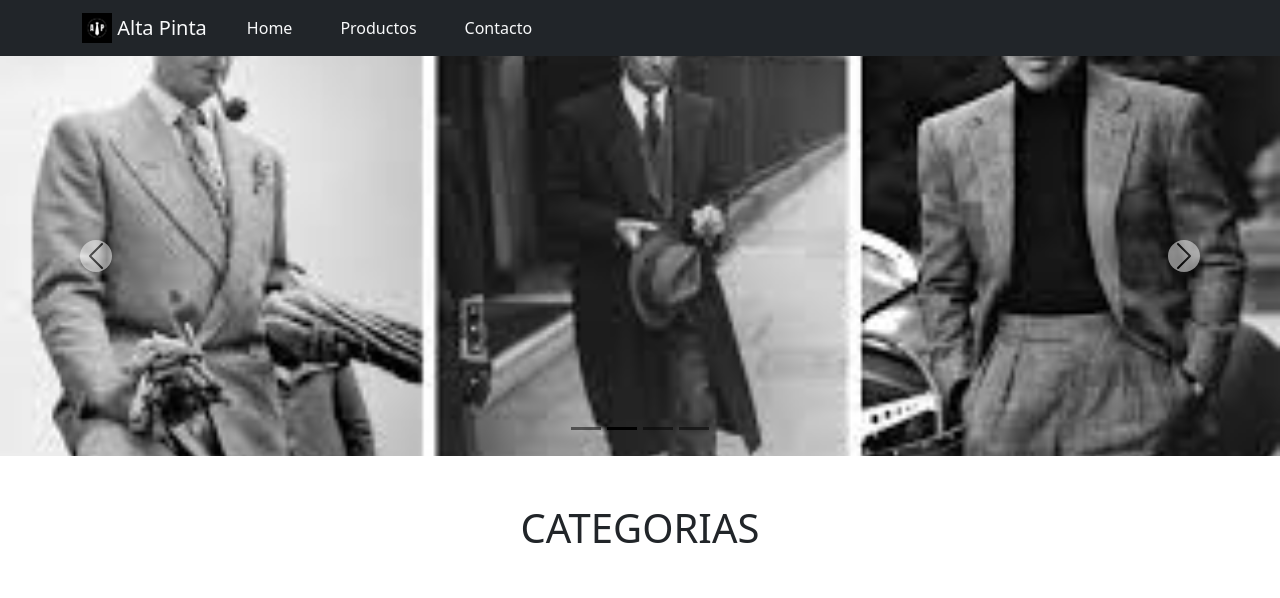
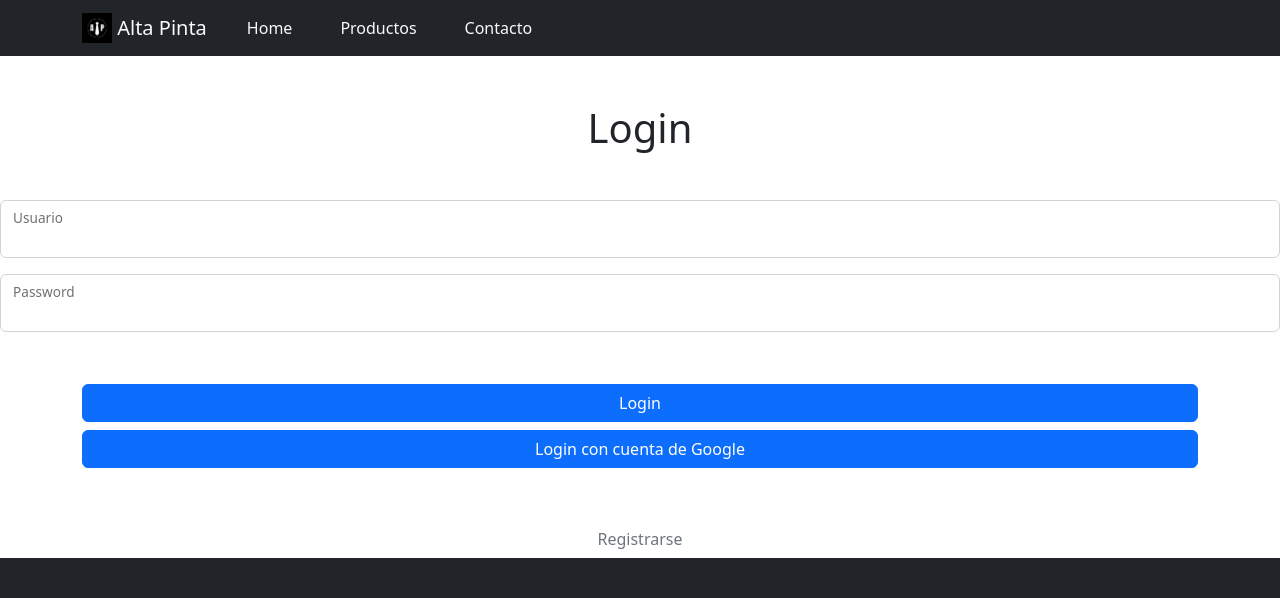
Before and after one commit to eugenia1984/reacteam, a React (Create React App) app: page / in a window 1280 px wide. Shown: the top 598 px of the page. Built offline with nearby package versions, Linux system fonts and the light colour scheme.

Commit message:
Se completó la página del Login y se terminó página de Register, se agregaron 'providers' y '.env' de firebase', además se agregó Logueo con cuenta de google

```diff
--- a/package.json
+++ b/package.json
@@ -9,10 +9,12 @@
     "@fortawesome/free-solid-svg-icons": "^6.2.0",
     "@fortawesome/react-fontawesome": "^0.2.0",
     "bootstrap": "^5.2.2",
+    "firebase": "^9.14.0",
     "react": "^18.2.0",
     "react-bootstrap": "^2.6.0",
     "react-dom": "^18.2.0",
     "react-router-dom": "^6.4.3",
+    "react-script": "^2.0.5",
     "react-scripts": "^5.0.1",
     "sweetalert2": "^11.6.8"
   },
--- a/src/components/login/Login.jsx
+++ b/src/components/login/Login.jsx
@@ -1,7 +1,67 @@
+import { useContext, useState } from "react"
+import { commonLogin, signInWithGoogle } from "../../firebase";
+import { LoginContext, Register } from "./"
+
 export const Login = () => {
-    return (
-        <div>
-            Login
-        </div>
+    const { firebaseLogin, waiting, wait, error, register, signup} = useContext(LoginContext);
+    const [form, setForm] = useState({name: '', pass: ''});
+
+    function checkForm(e) {
+        e.preventDefault();
+        wait();
+        const user = commonLogin(form.name, form.pass, error);
+        firebaseLogin(user);
+    }
+
+    async function googleSignIn(e) {
+        e.preventDefault();
+        wait();
+        const user = await signInWithGoogle(error);
+        firebaseLogin(user);
+    }
+
+    function handleInputChange(e) {
+        const { name, value } = e.target;
+        setForm({...form, [name]: value});
+    }
+
+    return register ? <Register
+                        signup={signup} waiting={waiting} firebaseLogin={firebaseLogin}
+                        handleInputChange = {handleInputChange}
+                        /> : (
+        <form name = 'login'>
+            <h1 className = "my-5">Login</h1>
+            <div className = "form-floating mb-3">
+                <input
+                    name = "name" type = "text" className = "form-control" id = "floatingInput" onChange = {handleInputChange}
+                />
+                <label htmlFor = "floatingInput" >
+                    Usuario
+                </label>
+            </div>
+
+            <div className = "form-floating">
+                <input
+                    name = "pass" type = "password" className = "form-control" id = "floatingPassword" onChange = {handleInputChange}
+                />
+                <label htmlFor = "floatingPassword" >
+                    Password
+                </label>
+            </div>
+
+            <div className = "container my-5">
+                <button disabled = {waiting} className = "row w-100 btn btn-primary my-1" onClick = {checkForm}>
+                    Login
+                </button>
+
+                <button disabled = {waiting} className = "row w-100 btn btn-primary my-1" onClick = {googleSignIn}>
+                    Login con cuenta de Google
+                </button>
+            </div>
+
+            <button className="btn link-secondary" onClick={signup}>
+                Registrarse
+            </button>
+        </form>
     )
 }
--- a/src/components/login/LoginContext.jsx
+++ b/src/components/login/LoginContext.jsx
@@ -3,9 +3,44 @@ import { createContext, useState } from "react"
 export const LoginContext = createContext();
 
 export const LoginProvider = ( { children } ) => {
-    const [logged, /*setLogged*/] = useState(true);
+    const [logged, setLogged] = useState(false);
+    const [waiting, setWaiting] = useState(false);
+    const [user, setUser] = useState(undefined);
+    const [register, setRegister] = useState(false);
+
+    function wait() {
+        setWaiting(true);
+    }
+
+    function error() {
+        setWaiting(false);
+    }
+
+    function logout() {
+        setLogged(false);
+        setUser(undefined);
+        error();
+    }
+
+    function signup() {
+        setRegister(!register);
+    }
+
+    function login() {
+        setLogged(true);
+    }
+
+    async function firebaseLogin(user) {
+        const {displayName, isAnonymous, photoURL, email, uid} = await user;
+
+        if ( uid && !isAnonymous ) {
+            login();
+            setUser({ nombre: displayName, img: photoURL, email, uid });
+        }
+    }
+
     return (
-        <LoginContext.Provider value = { { logged } } >
+        <LoginContext.Provider value = { { firebaseLogin, logged, register, waiting, logout, signup, login, error, user, wait  } } >
             {children}
         </LoginContext.Provider>
     )
--- /dev/null
+++ b/src/components/login/Register.jsx
@@ -0,0 +1,53 @@
+import { useState } from "react"
+import { commonRegistration } from "../../firebase";
+
+export const Register = ( {signup, waiting, firebaseLogin} ) => {
+    const [form, setForm] = useState({name: '', pass: ''});
+
+    function handleInputChange(e) {
+        const { name, value } = e.target;
+        setForm({...form, [name]: value});
+    }
+
+    function checkForm(e) {
+        e.preventDefault();
+        const {name, pass} = form
+        if (name !== '' && pass !== '') {
+            const user = commonRegistration(name, pass);
+            firebaseLogin(user);
+        }
+    }
+
+    return (
+        <form name = 'login'>
+            <h1 className = "my-5">Registro</h1>
+            <div className = "form-floating mb-3">
+                <input
+                    name = "name" type = "email" className = "form-control" id = "floatingInput" onChange = {handleInputChange}
+                />
+                <label htmlFor = "floatingInput" >
+                    E-mail
+                </label>
+            </div>
+
+            <div className = "form-floating">
+                <input
+                    name = "pass" type = "password" className = "form-control" id = "floatingPassword" onChange = {handleInputChange}
+                />
+                <label htmlFor = "floatingPassword" >
+                    Password
+                </label>
+            </div>
+
+            <div className = "container mt-4">
+                <button disabled = {waiting} className = "row w-100 btn btn-primary my-1" onClick = {checkForm}>
+                    Registrarse
+                </button>
+            </div>
+
+            <button className="btn link-secondary" onClick={signup}>
+                Loguearse
+            </button>
+        </form>
+    )
+}
--- a/src/components/login/index.js
+++ b/src/components/login/index.js
@@ -1,2 +1,3 @@
 export * from "./Login"
 export * from "./LoginContext"
+export * from "./Register"
--- /dev/null
+++ b/src/firebase/config/config.js
@@ -0,0 +1,18 @@
+// Import the functions you need from the SDKs you need
+import { initializeApp } from "firebase/app";
+import { getFirestore } from "firebase/firestore/lite";
+import { getAuth } from "firebase/auth";
+
+const firebaseConfig = {
+  apiKey: process.env.REACT_APP_API_KEY,
+  authDomain: process.env.REACT_APP_AUTH_DOMAIN,
+  projectId: process.env.REACT_APP_PROJECT_ID,
+  storageBucket: process.env.REACT_APP_STORAGE_BUCKET,
+  messagingSenderId: process.env.REACT_APP_MESSAGING_SENDER_ID,
+  appId: process.env.REACT_APP_ID
+};
+
+// Initialize Firebase
+export const firebaseApp = initializeApp(firebaseConfig);
+export const firebaseDB = getFirestore(firebaseApp);
+export const firebaseAuth = getAuth(firebaseApp);
--- /dev/null
+++ b/src/firebase/index.js
@@ -0,0 +1,2 @@
+export * from "./config/config"
+export * from "./providers/providers"
--- /dev/null
+++ b/src/firebase/providers/providers.js
@@ -0,0 +1,43 @@
+import { signInWithEmailAndPassword as signin,
+    createUserWithEmailAndPassword as register,
+    GoogleAuthProvider,
+    signInWithPopup } from "firebase/auth";
+import { firebaseAuth } from "../";
+
+const googleProvider = new GoogleAuthProvider();
+
+export const signInWithGoogle = async(error, user) => {
+    try {
+        const result = await signInWithPopup(firebaseAuth, googleProvider);
+        const { displayName, isAnonymous, photoURL, email, uid } = result.user;
+        return {displayName, isAnonymous, email, photoURL, uid }
+    }
+    catch(err) {
+        error()
+        console.log("Error de autenticación con Google:", err);
+    }
+}
+
+export const commonRegistration = async(name, pass) => {
+    try {
+        const result = await register(firebaseAuth, name, pass);
+        const { displayName, isAnonymous, photoURL, email, uid } = result.user;
+        return {displayName, isAnonymous, email, photoURL, uid }
+    }
+    catch(error) {
+        error()
+        console.log("Ha ocurrido un error en el registro:", error);
+    }
+}
+
+export const commonLogin = async(name, pass) => {
+    try {
+        const result = await signin(firebaseAuth, name, pass);
+        const { displayName, isAnonymous, photoURL, email, uid } = result.user;
+        return {displayName, isAnonymous, email, photoURL, uid }
+    }
+    catch(error) {
+        error()
+        console.log("Ha ocurrido un error en el login:", error);
+    }
+}
--- a/src/pages/contact/Contact.jsx
+++ b/src/pages/contact/Contact.jsx
@@ -4,8 +4,8 @@ import Title from "../../generalcomponents/Title";
 export const Contact = () => {
   return (
     <div className="container">
-      <Title text="contacto" />
+      <Title text="Contacto" />
       <ContactForm />
     </div>
-  );
+  )
 }
--- a/src/pages/home/Home.jsx
+++ b/src/pages/home/Home.jsx
@@ -7,5 +7,5 @@ export const Home = () => {
       <Banner />
       <CardList />
     </>
-  );
+  )
 }
```
Also changed, not shown: src/components/users/Users.jsx (deleted, +0 -7 lines), src/components/users/index.js (deleted), 2 other files (tests, documents, lock files or other folders).
